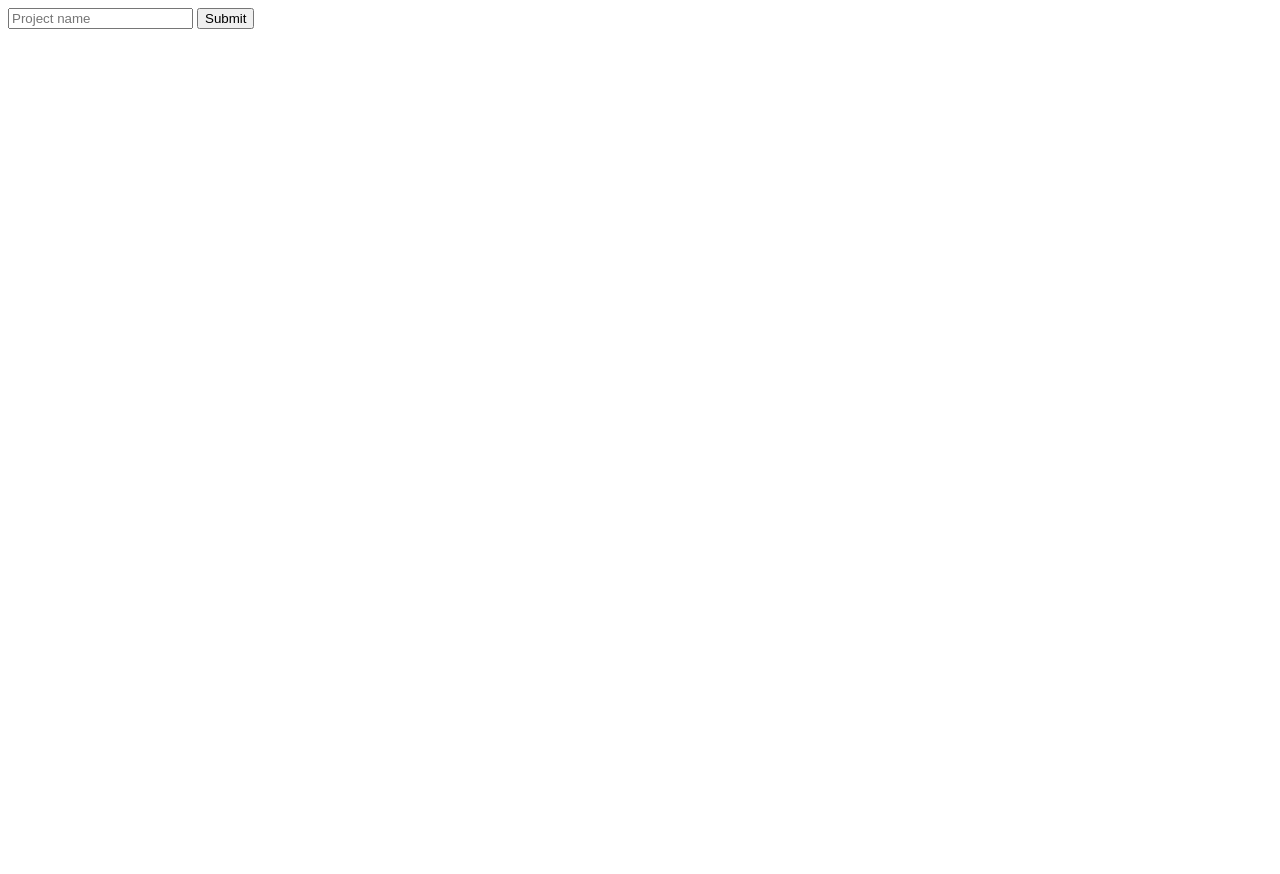
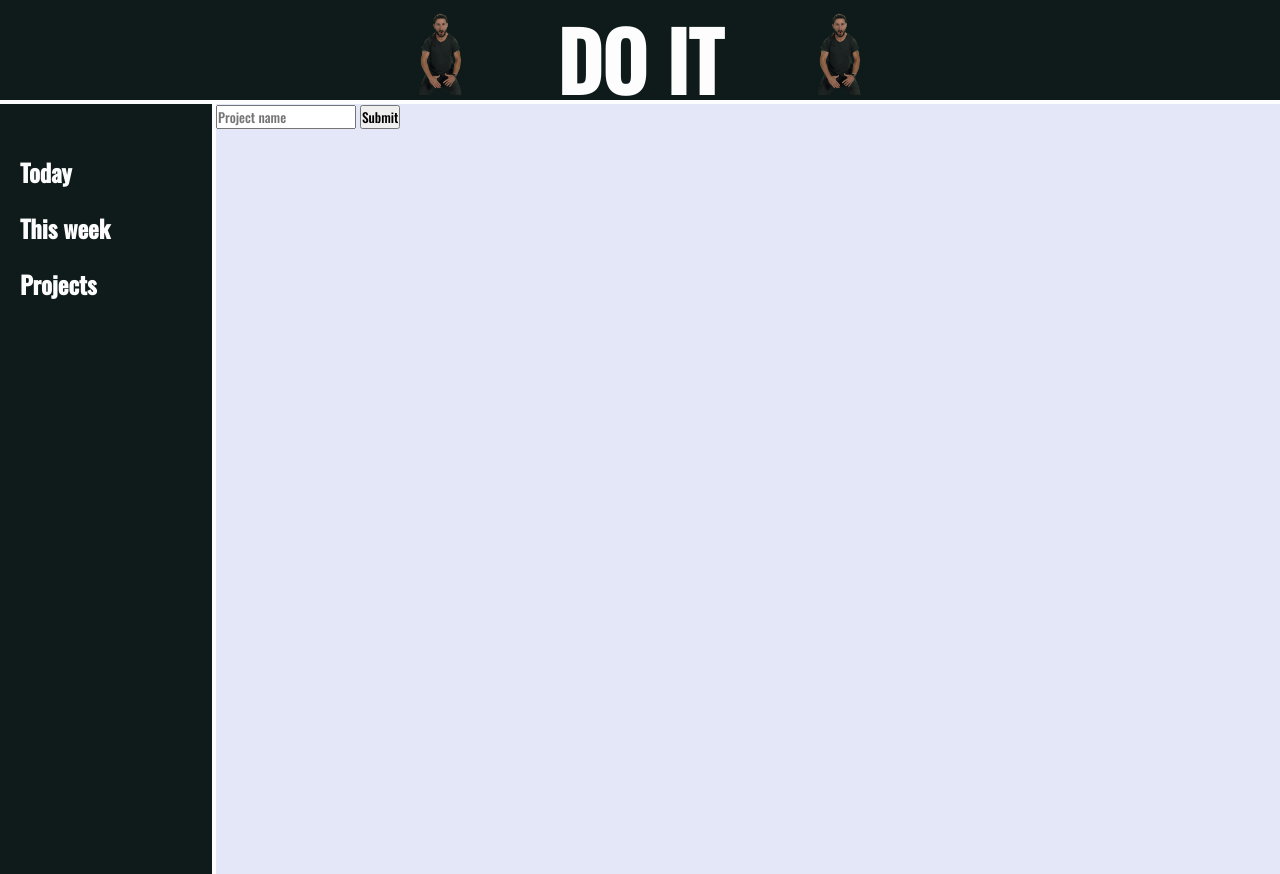
Before and after one commit to nicopressez/Todo-list, a website built with webpack: page dist/index.html in a window 1280 px wide. Before the commit the page ends 800 px from the top, so only its background shows below. Built offline with nearby package versions, Linux system fonts and the light colour scheme; files whose address does not match are found by name.

Commit message:
Added CSS header and left navbar

```diff
--- a/dist/index.html
+++ b/dist/index.html
@@ -7,12 +7,27 @@
         <meta name="description" content="">
         <meta name="viewport" content="width=device-width, initial-scale=1">
         <link rel="stylesheet" href="./styles.css">
+        <link rel="preconnect" href="https://fonts.googleapis.com">
+       <link rel="preconnect" href="https://fonts.gstatic.com" crossorigin>
+       <link href="https://fonts.googleapis.com/css2?family=Oswald:wght@500&display=swap" rel="stylesheet">
     </head>
     <body>
+        <section id="head" class="head">
+            <img src="./images/doit.png" alt="Shia says DO IT" class="shia-doit" style="display: inline; margin: 0 5px;">
+            <h1 class="title">DO IT</h1>
+            <img src="./images/doit.png" alt="Shia says DO IT" class="shia-doit" style="display: inline;margin: 0 5px;">
+        </section>
+        <section id="navbar" class="navbar">
+            <h2>Today</h2>
+            <h2>This week</h2>
+            <h2>Projects</h2>
+        </section>
+        <section id="projects" class="projects">
         <form class="newProject" name="newprojectsform">
             <input type="text" placeholder="Project name" name="projectName" id="projectName">
             <input type="submit" name="newprojectsubmit">
         </form>
+    </section>
         <script src="./main.js" async defer></script>
     </body>
 </html>
--- /dev/null
+++ b/dist/styles.css
@@ -0,0 +1,65 @@
+:root
+{
+    --main-color-1: #152f3b;
+    --main-color-2: #fdfdfd;
+    --main-color-3: #df1b28;
+}
+
+*
+{
+    font-family: Oswald, sans-serif;
+    margin: 0;
+    padding: 0;
+}
+
+.head
+{
+    background-color: #0f1b1b;
+    color: var(--main-color-2);
+    height: 100px;
+    text-align: center;
+    width: 100%;
+    border-bottom: 4px solid var(--main-color-2);
+}
+
+.head h1
+{
+    font-size: 5rem;
+    margin-left: 80px;
+    margin-right: 80px;
+    display: inline-block;
+}
+
+.shia-doit
+{
+    height: 90px;
+    margin-top: 20px;
+    margin-bottom: 0px;
+}
+
+body
+{
+    background-color: #e4e7f8;
+    display: flex;
+    flex-wrap: wrap;
+}
+
+.navbar{
+    padding-top: 50px;
+    padding-left: 20px;
+    background-color: #0f1b1b;
+    color: var(--main-color-2);
+    width: 15%;
+    height: 90vh;
+    border-right: 4px solid var(--main-color-2);
+}
+
+.navbar h2
+{
+    margin-bottom: 20px;
+}
+
+section.projects
+{
+
+}
```
Also changed, not shown: dist/images/doit.png (added).
